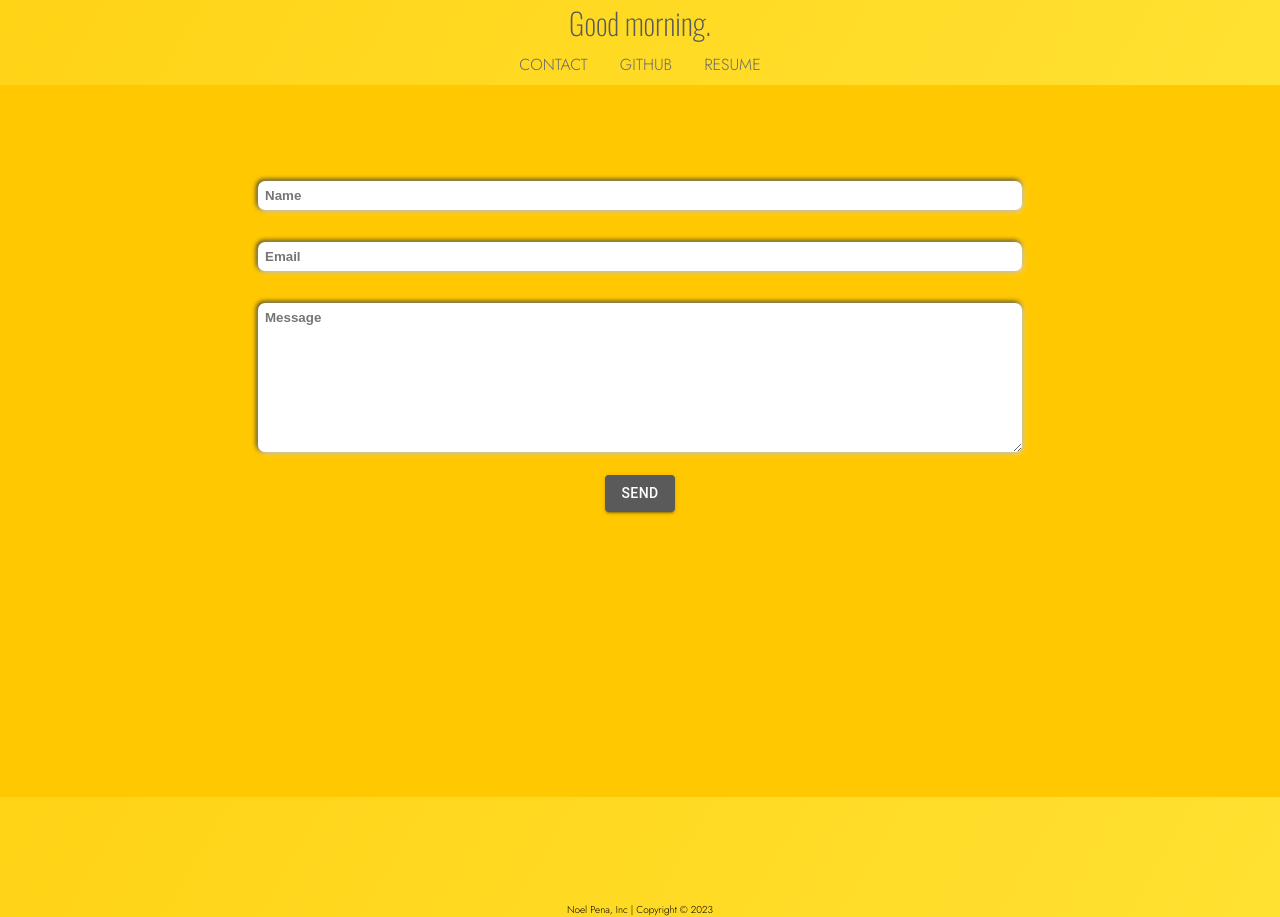
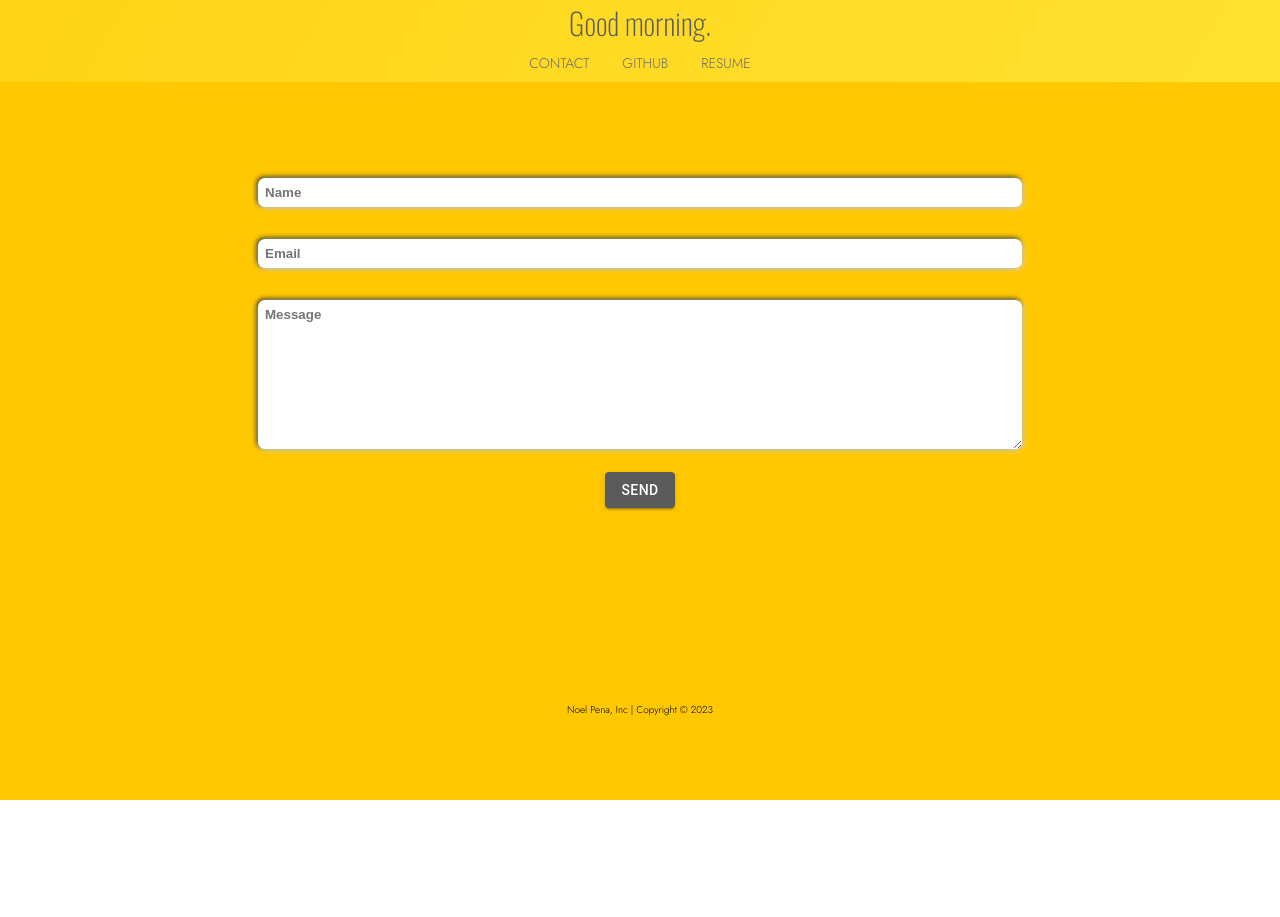
Before and after one commit to noel-pena/React-Portfolio, a React (Vite) app: page /contact in a window 1280 px wide. After the commit the page ends 800 px from the top, so only its background shows below. Built offline with nearby package versions, Linux system fonts and the light colour scheme.

Commit message:
alert for email

```diff
--- a/public/styles.css
+++ b/public/styles.css
@@ -199,14 +199,9 @@ h1 {
     flex-direction: row;
     justify-content: center;
     font-size: 10px;
-    align-items:self-end;
-    padding-top: 0;
-    height: 15vh;
-    padding-bottom: 0px;
     color: black;
-    background: linear-gradient(-60deg, #ffe437, #ffc800, #ffae00);
-	background-size: 400% 400%;
-	animation: gradient 15s ease infinite;;
+    background-color: #ffc800;
+    padding-top: 20px;
 }
 
 .img{
@@ -215,10 +210,11 @@ h1 {
 }
 
 .form-container {
+    background-color: #ffc800;
     display: flex;
     justify-content:center;
     flex-wrap: wrap;
-    height: 100vh;
+    height: 75vh;
     width: 100%;
 }
 
--- a/src/components/form.jsx
+++ b/src/components/form.jsx
@@ -4,11 +4,24 @@ import { Grid } from '@mui/material';
 import Button from '@mui/material/Button';
 
 
+// const resetField = () => {
+//     const [inputValue, setinputValue] = useState("")
+
+//     function handleSubmit(event) {
+//         event.preventDefault();
+//         setinputValue("");
+//         console.log("Email sent.");
+//     }
+
+//     function handleChange(event){
+//         setinputValue(event.target.value);
+//     }
+// }
+
 export const ContactUs = () => {
+    const form = useRef();
+    function sendEmail(e){
 
-    const form = useRef();
-
-    const sendEmail = (e) => {
         e.preventDefault();
 
         emailjs.sendForm('service_o3dp98i', 'template_bqt3owm', form.current, 'C-mcBd9rkRtbWb99j')
@@ -17,25 +30,25 @@ export const ContactUs = () => {
             console.log('message sent')
             }, (error) => {
             console.log(error.text);
+            setinputValue('')
         });
+        alert('Email sent.')
     };
 
-
-
     return (
-    <Grid container sx={{mb: -11}} className='form-container'>
+    <Grid container xs={12} sx={{pb: -5}} className='form-container'>
             <form ref={form} onSubmit={sendEmail}>
         <Grid item s={6} sx={{mt: 10, p: 2}}>
-            <input className='form form-item' type="text" name="user_name" placeholder='Name' />
+            <input className='form form-item'  type="text" name="user_name" placeholder='Name' required/>
         </Grid>
         <Grid item xs={12} sx={{p: 2}}>
-            <input className='form form-item' sx={{width: 1}}  type="email" name="user_email" placeholder='Email'/>
+            <input className='form form-item' sx={{width: 1}}  type="email" name="user_email" placeholder='Email'  required/>
         </Grid>
         <Grid item xs={12} sx={{p: 2}}>
-            <textarea sx={{width: 1}} className='form'  name="message" placeholder='Message' rows={9}/>
+            <textarea sx={{width: 1}} className='form' name="message" placeholder='Message'  rows={9} required/>
         </Grid>
         <Grid item xs={12} sx={{pb: 3}}>
-        <Button sx={{backgroundColor: "#5a5a5a"}} type="submit" value="Send" variant="contained"
+        <Button sx={{backgroundColor: "#5a5a5a"}}  type="submit" value="Send" variant="contained"
         >Send</Button>
         </Grid>
             </form>
--- a/src/components/theme.js
+++ b/src/components/theme.js
@@ -3,7 +3,6 @@ import { createTheme } from "@mui/material";
 const theme = createTheme({
     typography: {
     fontFamily: "'Jost', sans-serif",
-    fontSize: "13px",
     },
 });
 export default theme;
```
